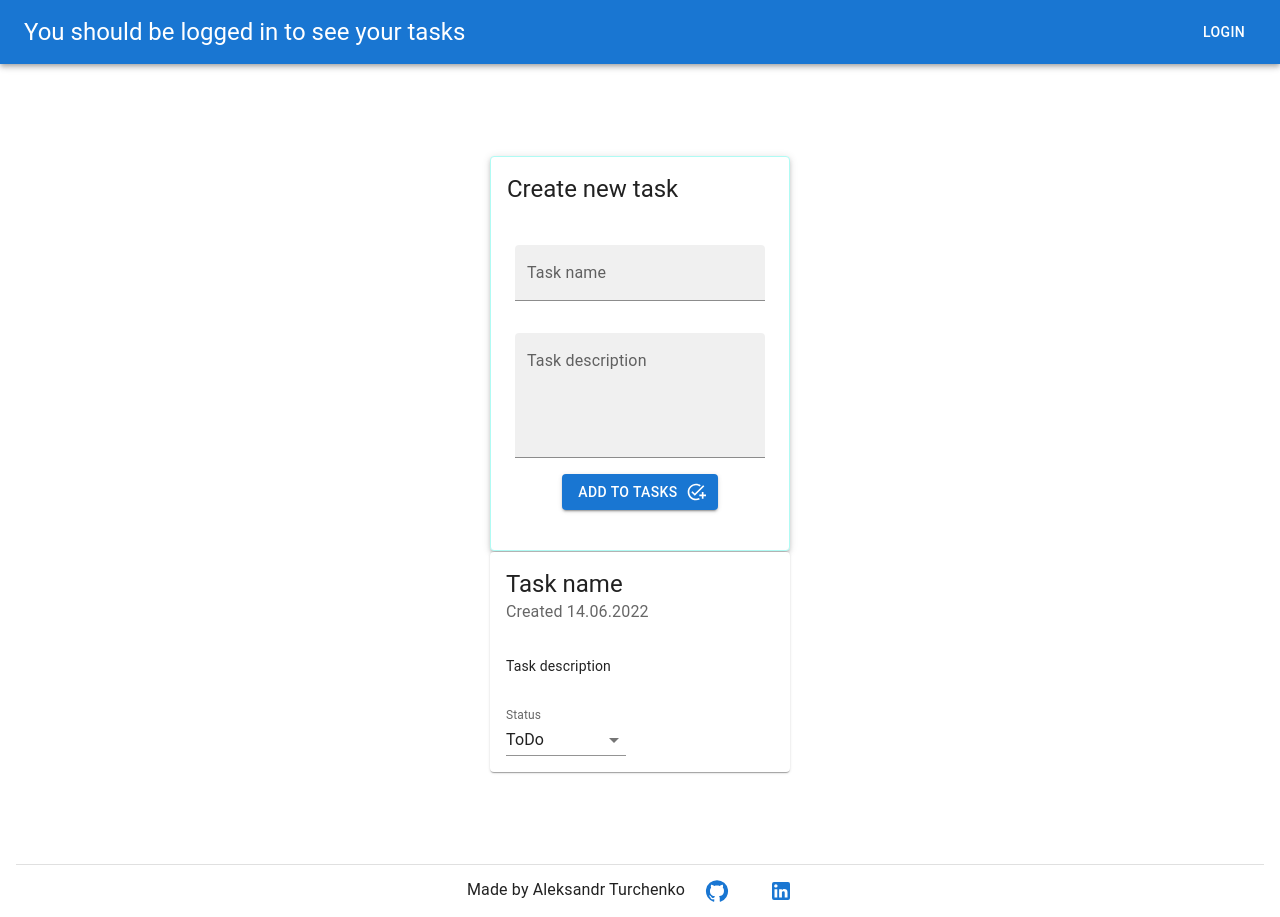
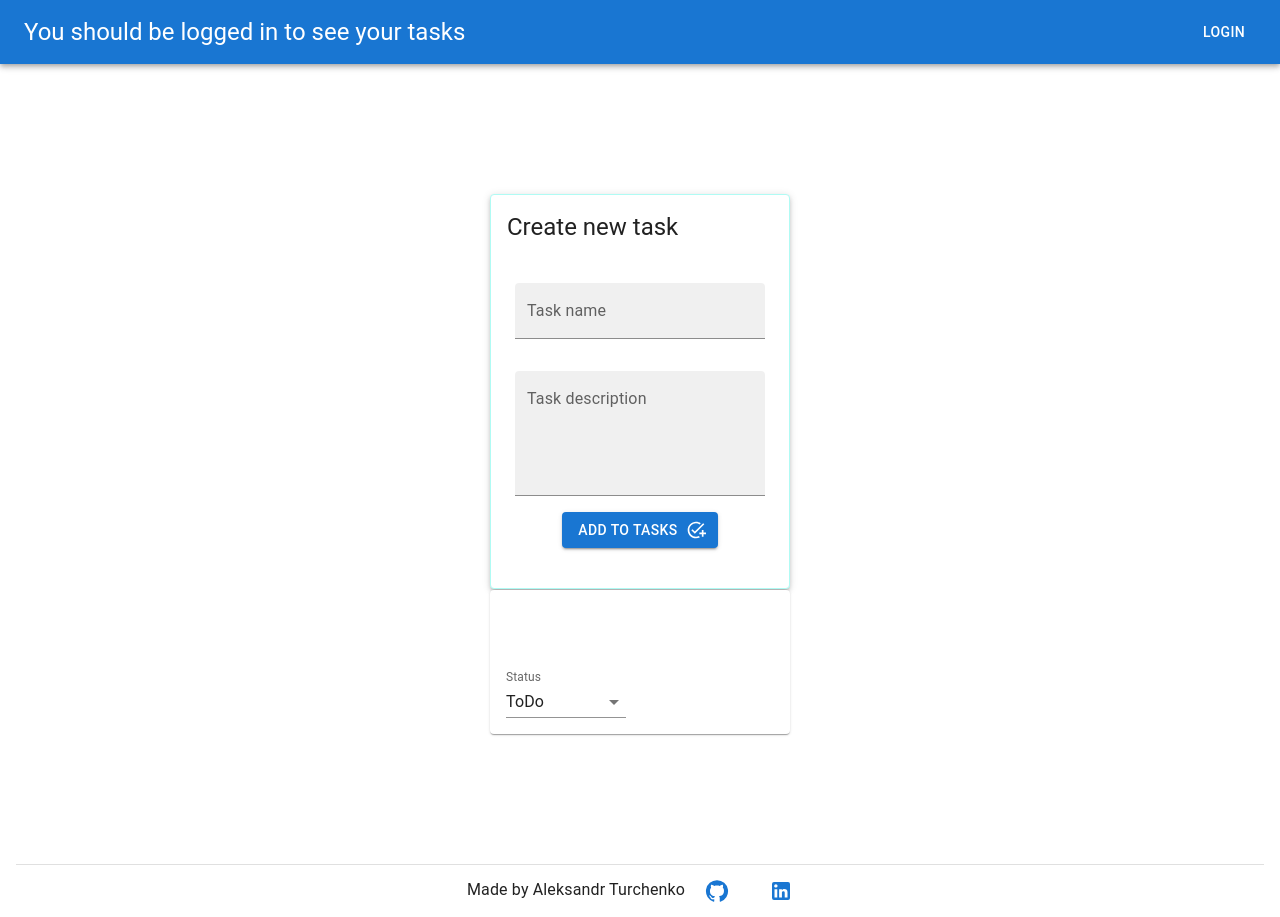
Before and after one commit to alext100/todo-list, a Next.js app: page / in a window 1280 px wide. Built offline with nearby package versions, Linux system fonts and the light colour scheme; no server answers.

Commit message:
Props was added

```diff
--- a/components/TaskCard/TaskCard.tsx
+++ b/components/TaskCard/TaskCard.tsx
@@ -6,14 +6,18 @@ import {
   Typography,
 } from "@mui/material";
 import * as React from "react";
+import { Task } from "utility/interfaces/task";
 import CardActionsSelect from "./CardActionsSelect";
 
-const TaskCard = () => (
-  /*  */
+type TasksCardProps = {
+  task: Task;
+};
+
+const TaskCard: React.FC<TasksCardProps> = ({ task }) => (
   <Card sx={{ minWidth: 300 }}>
-    <CardHeader title="Task name" subheader="Created 14.06.2022" />
+    <CardHeader title={task?.taskName} subheader={task?.date} />
     <CardContent>
-      <Typography variant="body2">Task description</Typography>
+      <Typography variant="body2">{task?.taskDescription}</Typography>
     </CardContent>
     <CardActions>
       <CardActionsSelect />
```
